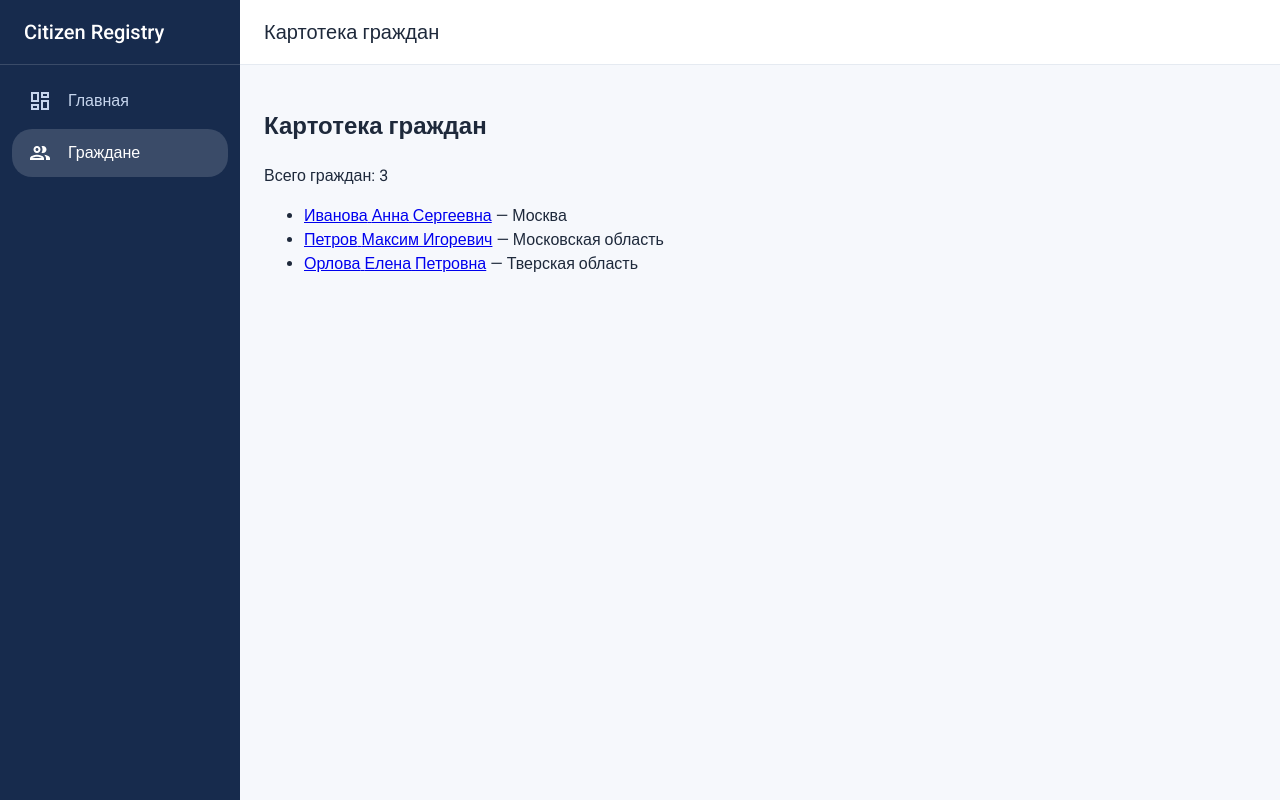
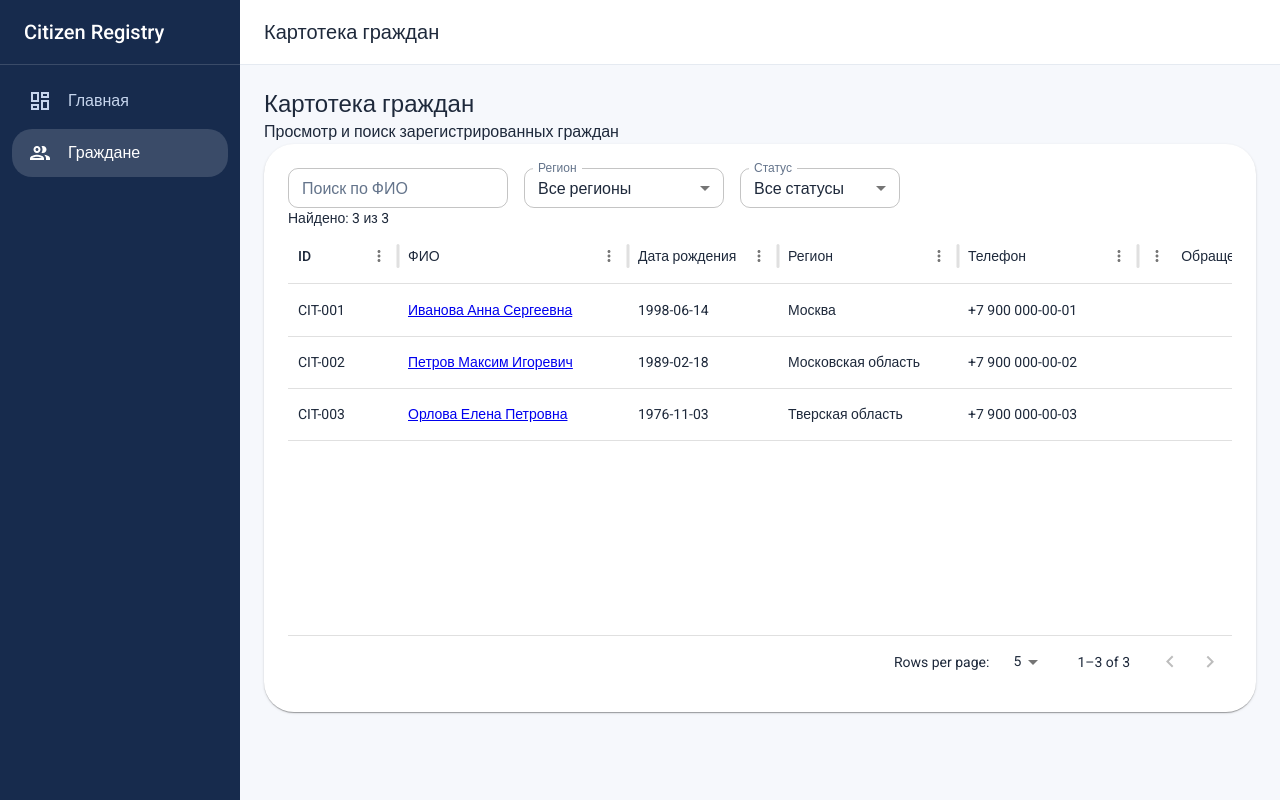
Before and after one commit to KARAMELKA07/citizen-registry, a React (Vite) app: page /citizens in a window 1280 px wide. Built offline with nearby package versions, Linux system fonts and the light colour scheme; a web font is replaced by a local one.

Commit message:
implement citizens table with filters

```diff
--- a/package.json
+++ b/package.json
@@ -15,6 +15,7 @@
     "@fontsource/roboto": "^5.3.0",
     "@mui/icons-material": "^9.5.0",
     "@mui/material": "^9.5.0",
+    "@mui/x-data-grid": "^9.17.0",
     "react": "^19.3.1",
     "react-dom": "^19.3.1",
     "react-router": "^8.5.1"
--- a/src/pages/CitizensPage.jsx
+++ b/src/pages/CitizensPage.jsx
@@ -1,24 +1,181 @@
+import { useState } from 'react';
 import { Link } from 'react-router';
+
+import {
+    Box,
+    Chip,
+    MenuItem,
+    Paper,
+    Stack,
+    TextField,
+    Typography,
+} from '@mui/material';
+
+import { DataGrid } from '@mui/x-data-grid';
+
 import { citizens } from '../data/citizens.js';
+import { appeals } from '../data/appeals.js';
+
+const columns = [
+    {
+        field: 'id',
+        headerName: 'ID',
+        width: 110,
+    },
+    {
+        field: 'fullName',
+        headerName: 'ФИО',
+        minWidth: 230,
+        flex: 1,
+        renderCell: ({ row }) => (
+            <Link to={`/citizens/${row.id}`}>
+                {row.fullName}
+            </Link>
+        ),
+    },
+    {
+        field: 'birthDate',
+        headerName: 'Дата рождения',
+        width: 150,
+    },
+    {
+        field: 'region',
+        headerName: 'Регион',
+        minWidth: 180,
+        flex: 1,
+    },
+    {
+        field: 'phone',
+        headerName: 'Телефон',
+        width: 180,
+    },
+    {
+        field: 'appealsCount',
+        headerName: 'Обращения',
+        type: 'number',
+        width: 130,
+    },
+    {
+        field: 'recordStatus',
+        headerName: 'Статус',
+        width: 140,
+        renderCell: ({ value }) => (
+            <Chip
+                label={value === 'active' ? 'Активный' : 'Архивный'}
+                color={value === 'active' ? 'success' : 'default'}
+                size="small"
+                variant="outlined"
+            />
+        ),
+    },
+];
+
+const regions = [...new Set(citizens.map(c => c.region))];
 
 export default function CitizensPage() {
+    const [search, setSearch] = useState('');
+    const [region, setRegion] = useState('all');
+    const [status, setStatus] = useState('all');
+
+    const rows = citizens.map((citizen) => ({
+        ...citizen,
+        fullName: `${citizen.lastName} ${citizen.firstName} ${citizen.middleName}`.trim(),
+        appealsCount: appeals.filter(
+            (appeal) => appeal.citizenId === citizen.id
+        ).length,
+    }));
+
+    const filteredRows = rows.filter((citizen) => {
+        const matchesSearch = citizen.fullName
+            .toLowerCase()
+            .includes(search.trim().toLowerCase());
+
+        const matchesRegion =
+            region === 'all' || citizen.region === region;
+
+        const matchesStatus =
+            status === 'all' || citizen.recordStatus === status;
+
+        return matchesSearch && matchesRegion && matchesStatus;
+    });
+
     return (
-        <section>
-            <h2>Картотека граждан</h2>
+        <Box>
+            <Typography variant="h5" fontWeight={600} mb={1}>
+                Картотека граждан
+            </Typography>
 
-            <p>Всего граждан: {citizens.length}</p>
+            <Typography color="text.secondary" mb={3}>
+                Просмотр и поиск зарегистрированных граждан
+            </Typography>
 
-            <ul>
-                {citizens.map((citizen) => (
-                    <li key={citizen.id}>
-                        <Link to={`/citizens/${citizen.id}`}>
-                            {citizen.lastName} {citizen.firstName} {citizen.middleName}
-                        </Link>
-                        {' — '}
-                        {citizen.region}
-                    </li>
-                ))}
-            </ul>
-        </section>
+            <Paper sx={{ p: 3, borderRadius: 3 }}>
+                <Stack
+                    direction={{ xs: 'column', md: 'row' }}
+                    spacing={2}
+                    mb={3}
+                >
+                    <TextField
+                        label="Поиск по ФИО"
+                        size="small"
+                        value={search}
+                        onChange={(e) => setSearch(e.target.value)}
+                        sx={{ minWidth: 220 }}
+                    />
+
+                    <TextField
+                        select
+                        label="Регион"
+                        size="small"
+                        value={region}
+                        onChange={(e) => setRegion(e.target.value)}
+                        sx={{ minWidth: 200 }}
+                    >
+                        <MenuItem value="all">Все регионы</MenuItem>
+
+                        {regions.map((item) => (
+                            <MenuItem key={item} value={item}>
+                                {item}
+                            </MenuItem>
+                        ))}
+                    </TextField>
+
+                    <TextField
+                        select
+                        label="Статус"
+                        size="small"
+                        value={status}
+                        onChange={(e) => setStatus(e.target.value)}
+                        sx={{ minWidth: 160 }}
+                    >
+                        <MenuItem value="all">Все статусы</MenuItem>
+                        <MenuItem value="active">Активные</MenuItem>
+                        <MenuItem value="archived">Архивные</MenuItem>
+                    </TextField>
+                </Stack>
+
+                <Typography variant="body2" color="text.secondary" mb={2}>
+                    Найдено: {filteredRows.length} из {citizens.length}
+                </Typography>
+
+                <Box sx={{ height: 460, width: '100%' }}>
+                    <DataGrid
+                        rows={filteredRows}
+                        columns={columns}
+                        pageSizeOptions={[5, 10, 25]}
+                        initialState={{
+                            pagination: {
+                                paginationModel: {
+                                    page: 0,
+                                    pageSize: 5,
+                                },
+                            },
+                        }}
+                        disableRowSelectionOnClick
+                        sx={{ border: 0 }}
+                    />
+                </Box>
+            </Paper>
+        </Box>
     );
 }
```
Also changed, not shown: 1 other file (tests, documents, lock files or other folders).
